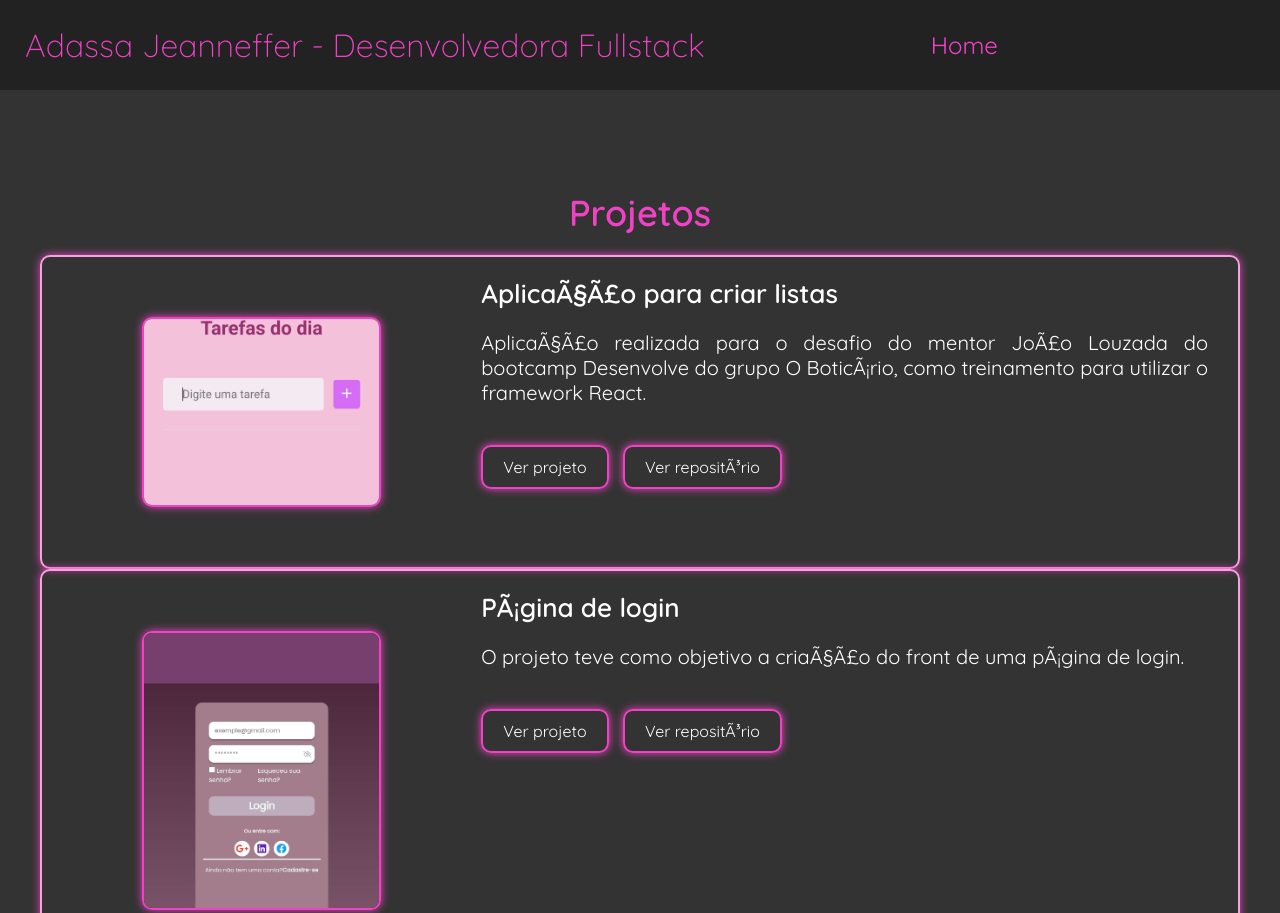
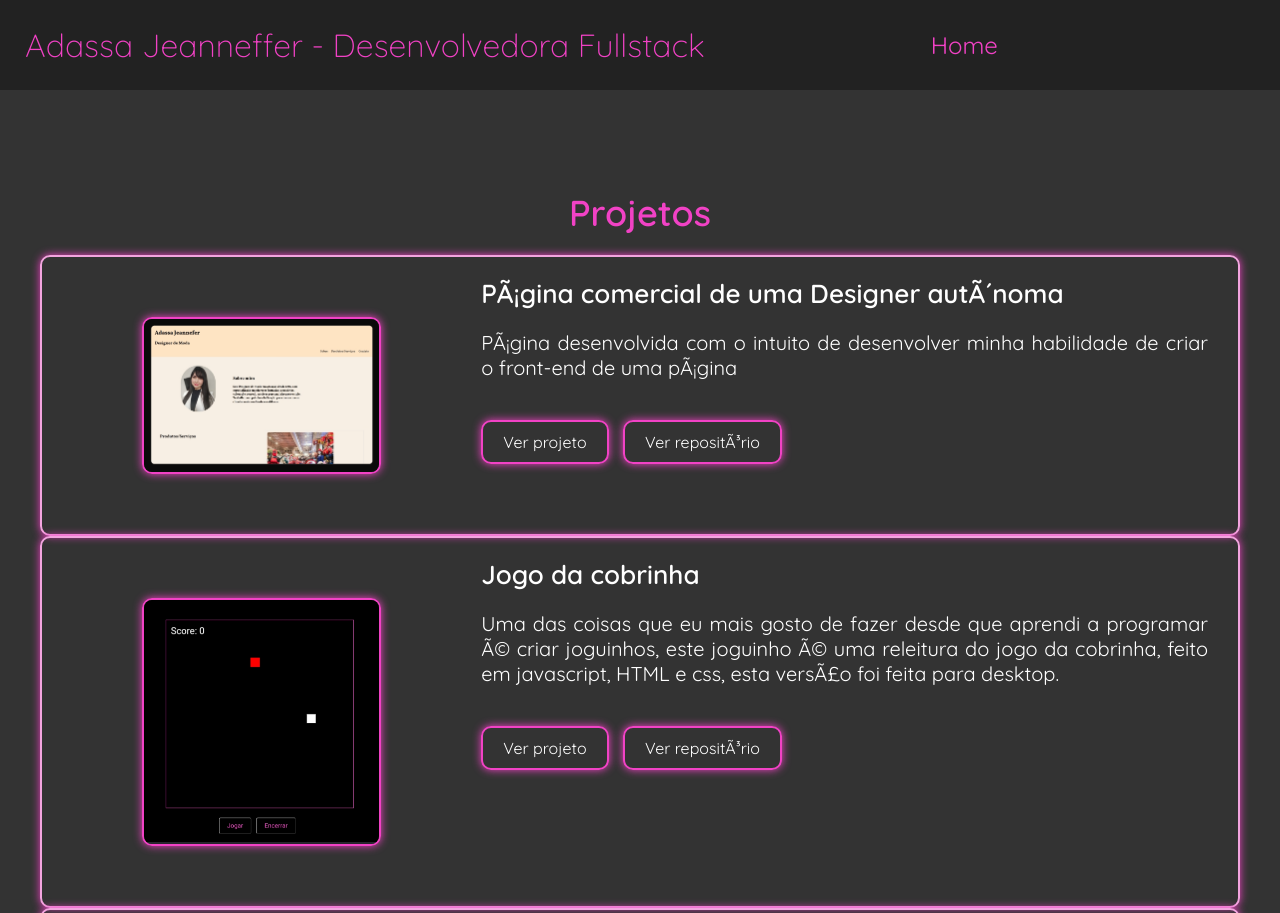
Before and after one commit to Adassalifer/PTFNV, a plain HTML site: page projetos.html in a window 1280 px wide. Shown: the top 913 px of the page. Drawn offline with Linux system fonts and the light colour scheme.

Commit message:
Update projetos.html

```diff
--- a/projetos.html
+++ b/projetos.html
@@ -31,19 +31,33 @@
         <h2>Projetos</h2>
         <div class="container">
         <article>
-
-            <img src="./img/techs/listreact.jpg" alt="App para fazer listas">
-            <h3>Aplicação para criar listas</h3>
-            <p>Aplicação realizada para o desafio do mentor João Louzada do bootcamp Desenvolve do grupo O Boticário, como treinamento para utilizar o framework React.</p>
+            <img src="./img/techs/perfilDesigne.jpg" alt="Perfil Designer">
+            <h3>Página comercial de uma Designer autônoma</h3>
+            <p>Página desenvolvida com o intuito de desenvolver minha habilidade de criar o front-end de uma página</p>
             <ul class="technologies-used">
-                <li><i class="React"></i></li>
                 <li><i class="HTML e CSS"></i></li>
                 <li><i class="JavaScript"></i></li>
                 <li><i class="LocalStorage"></i></li>
             </ul>
             </ul>
-            <a href="https://projectlistreact-ada-h92p.vercel.app/">Ver projeto</a>
-            <a href="https://github.com/Adassalifer/projetoada.list.react">Ver repositório</a>
+            <a href="https://perfil-autonomo-qb6s09xhk-adassalifer.vercel.app/">Ver projeto</a>
+            <a href="https://github.com/Adassalifer/PerfilAutonomo">Ver repositório</a>
+        </article>
+         </div>
+         <div class="container">
+        <article>
+            <img src="./img/techs/snake.jpg" alt="Snake Game">
+            <h3>Jogo da cobrinha</h3>
+            <p>Uma das coisas que eu mais gosto de fazer desde que aprendi a programar é criar joguinhos,
+                este joguinho é uma releitura do jogo da cobrinha, feito em javascript, HTML e css, esta versão foi feita para desktop.</p>
+            <ul class="technologies-used">
+                <li><i class="HTML e CSS"></i></li>
+                <li><i class="JavaScript"></i></li>
+                <li><i class="LocalStorage"></i></li>
+            </ul>
+            </ul>
+            <a href="https://snake-game-five-vert.vercel.app/">Ver projeto</a>
+            <a href="https://github.com/Adassalifer/SnakeGame">Ver repositório</a>
         </article>
          </div>
          <div class="container">
```
